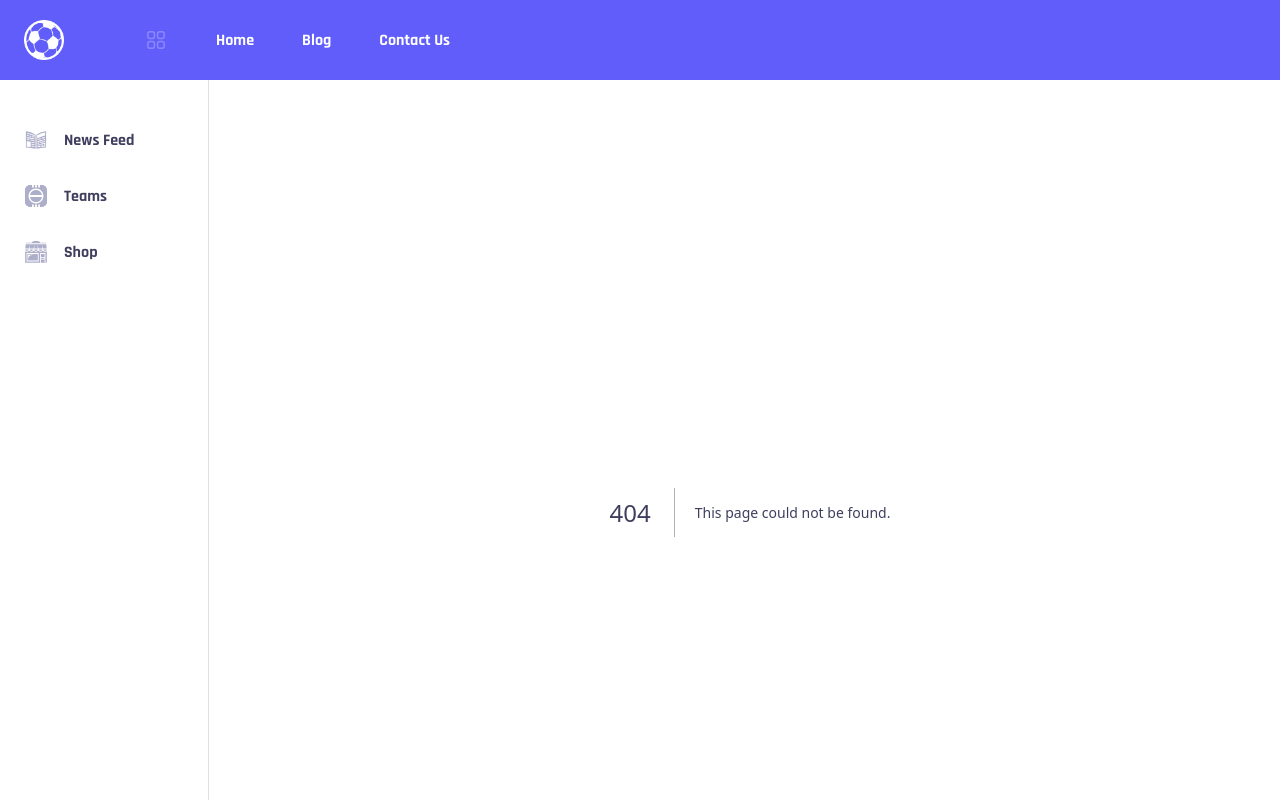
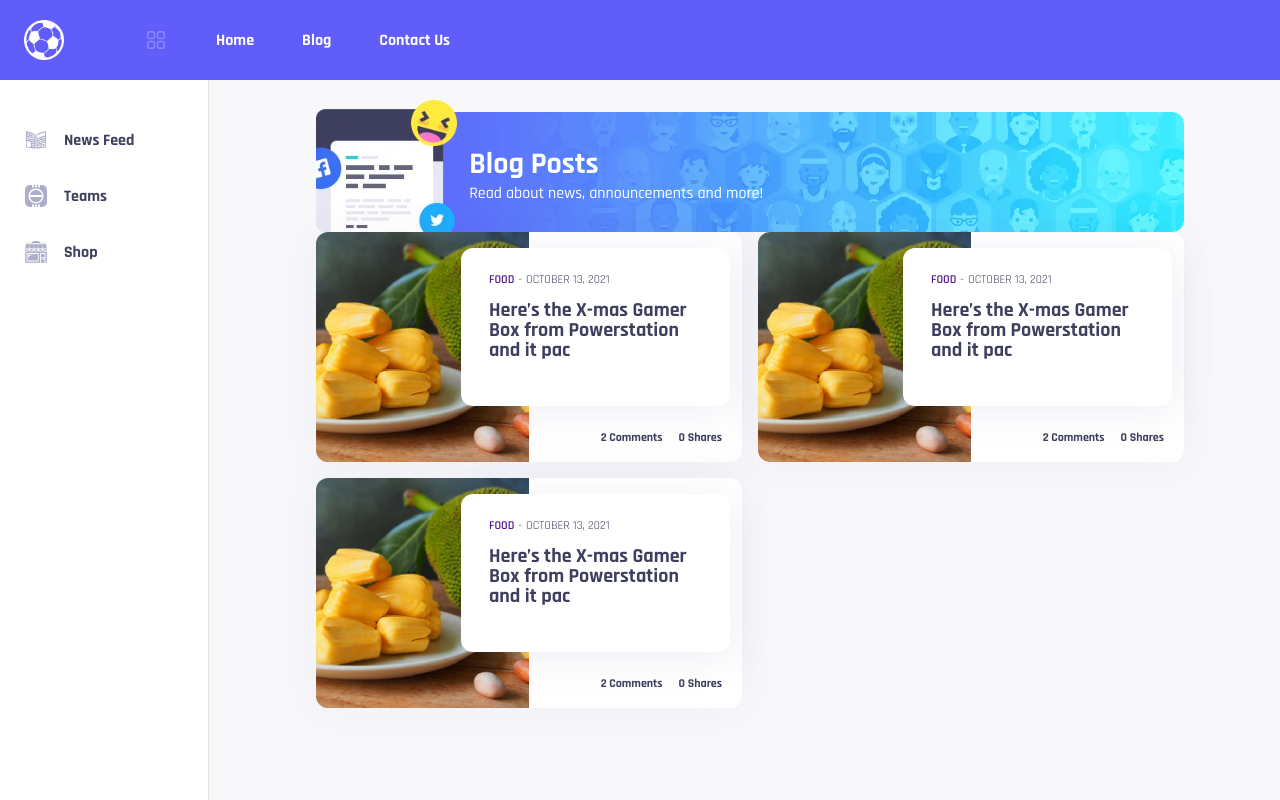
Before and after one commit to ninjaguyyyy/c-football-web, a Next.js app: page /blog in a window 1280 px wide. Before the commit this address had no page. Shown: the top 800 px of the page. Built offline with nearby package versions, Linux system fonts and the light colour scheme.

Commit message:
feat: implement UI blog post card

```diff
--- /dev/null
+++ b/src/app/blog/components/BlogFilter/index.tsx
@@ -0,0 +1 @@
+// todo: implement
--- /dev/null
+++ b/src/app/blog/components/BlogPostCard/index.module.scss
@@ -0,0 +1,11 @@
+@import 'styles/_mixins.scss';
+
+.container {
+  @include section-default;
+
+  .title-area {
+    background-color: white;
+    border-radius: 12px;
+    box-shadow: 3px 5px 40px 0 rgba(94, 92, 154, 0.1);
+  }
+}
--- /dev/null
+++ b/src/app/blog/components/BlogPostCard/index.tsx
@@ -0,0 +1,42 @@
+import Image from 'next/image';
+import styles from './index.module.scss';
+import Mit from 'statics/images/qua-mit.jpg';
+import Link from 'next/link';
+
+export default function BlogPostCard() {
+  return (
+    <div className={`${styles.container} flex justify-end h-[230px] relative`}>
+      <div className="w-1/2 h-full absolute top-0 left-0 z-10 ">
+        <Image
+          src={Mit}
+          alt="qua-mit"
+          fill
+          objectFit="cover"
+          className="rounded-l-xl"
+        />
+      </div>
+
+      <div className="flex flex-col justify-between z-20 w-1/2 pb-4 items-end pr-3">
+        <div
+          className={`${styles['title-area']} w-full h-[110px] mt-4 translate-x-[-0px] px-7 py-6 `}
+        >
+          <div className="flex gap-1 uppercase text-xs">
+            <Link href={''} className="font-semibold">
+              FOOD
+            </Link>
+            <span>-</span>
+            <span>OCTOBER 13, 2021</span>
+          </div>
+          <p className="py-0 my-0 mt-3 text-xl font-bold leading-5 truncate-to-3-lines">
+            Here’s the X-mas Gamer Box from Powerstation and it pac
+          </p>
+        </div>
+
+        <div className="flex gap-4 px-2 text-xs font-bold">
+          <span>2 Comments</span>
+          <span>0 Shares</span>
+        </div>
+      </div>
+    </div>
+  );
+}
--- /dev/null
+++ b/src/app/blog/page.tsx
@@ -0,0 +1,30 @@
+import { Grid } from '@mui/material';
+import BlogPostCard from 'app/blog/components/BlogPostCard';
+import Banner from 'app/components/Banner';
+import BlogImage from 'statics/images/blog-icon.webp';
+
+export default function Blog() {
+  return (
+    <section className="max-w-[1184px] w-full">
+      <Banner
+        image={BlogImage}
+        title="Blog Posts"
+        subTitle="Read about news, announcements and more!"
+      />
+
+      <Grid container spacing={2} className="mt-4">
+        <Grid item xs={6}>
+          <BlogPostCard />
+        </Grid>
+
+        <Grid item xs={6}>
+          <BlogPostCard />
+        </Grid>
+
+        <Grid item xs={6}>
+          <BlogPostCard />
+        </Grid>
+      </Grid>
+    </section>
+  );
+}
--- a/src/app/components/Banner/index.tsx
+++ b/src/app/components/Banner/index.tsx
@@ -1,9 +1,14 @@
-import Image from 'next/image';
+import Image, { StaticImageData } from 'next/image';
 import styles from './index.module.scss';
 import BannerBgImage from 'statics/images/banner-bg.webp';
-import StoreImage from 'statics/images/marketplace-icon.webp';
 
-export default function Banner() {
+type Props = {
+  image: StaticImageData;
+  title: string;
+  subTitle: string;
+};
+
+export default function Banner({ image, title, subTitle }: Props) {
   return (
     <section className={`${styles.banner} h-[120px] w-full relative flex`}>
       <Image
@@ -18,16 +23,14 @@ export default function Banner() {
         className="rounded-xl"
       />
       <Image
-        src={StoreImage}
+        src={image}
         alt="shop"
         className="h-[110%] w-auto translate-y-[-12px]"
       />
 
       <div className="ml-3 pt-1 text-white">
-        <p className="font-bold text-3xl mb-0">Marketplace</p>
-        <p className="mt-0 font-medium text-base">
-          The best place for the community to buy and sell!
-        </p>
+        <p className="font-bold text-3xl mb-0">{title}</p>
+        <p className="mt-0 font-medium text-base">{subTitle}</p>
       </div>
     </section>
   );
--- a/src/app/components/Header/index.tsx
+++ b/src/app/components/Header/index.tsx
@@ -3,10 +3,9 @@ import Link from 'next/link';
 import { HiOutlineSquares2X2 } from 'react-icons/hi2';
 
 export default function Header() {
-  console.log('🚀 ~ Header ~ Header:', 1);
   return (
     <header
-      className={`fixed left-0 right-0 bg-purple h-[80px] px-6 text-white flex items-center z-10`}
+      className={`fixed left-0 right-0 bg-purple h-[80px] px-6 text-white flex items-center z-30`}
     >
       <Logo width={40} />
       {/* <InputField
@@ -21,7 +20,7 @@ export default function Header() {
           <Link href="" className="text-white font-bold block">
             <span>Home</span>
           </Link>
-          <Link href="" className="text-white font-bold block">
+          <Link href="/blog" className="text-white font-bold block">
             Blog
           </Link>
           <Link href="" className="text-white font-bold block">
--- a/src/app/shop/page.tsx
+++ b/src/app/shop/page.tsx
@@ -3,11 +3,17 @@ import Banner from 'app/components/Banner';
 import ProductFilter from 'app/shop/components/ProductFilter';
 import ShopMain from 'app/shop/components/ShopMain';
 import ShopSidebar from 'app/shop/components/ShopSidebar';
+import StoreImage from 'statics/images/marketplace-icon.webp';
 
 export default async function Shop() {
   return (
     <div className="max-w-[1184px] w-full">
-      <Banner />
+      <Banner
+        image={StoreImage}
+        title="Marketplace"
+        subTitle="The best place for the community to buy and sell!"
+      />
+
       <ProductFilter className="mt-8 mb-4" />
 
       <Grid container spacing={2} className="">
--- a/src/styles/global.scss
+++ b/src/styles/global.scss
@@ -5,3 +5,12 @@
 @import '_variables';
 @import '_mixins';
 @import '_base.scss';
+
+@layer components {
+  .truncate-to-3-lines {
+    display: -webkit-box;
+    -webkit-line-clamp: 3;
+    -webkit-box-orient: vertical;
+    overflow: hidden;
+  }
+}
```
Also changed, not shown: src/statics/images/blog-icon.webp (added), src/statics/images/qua-mit.jpg (added).
